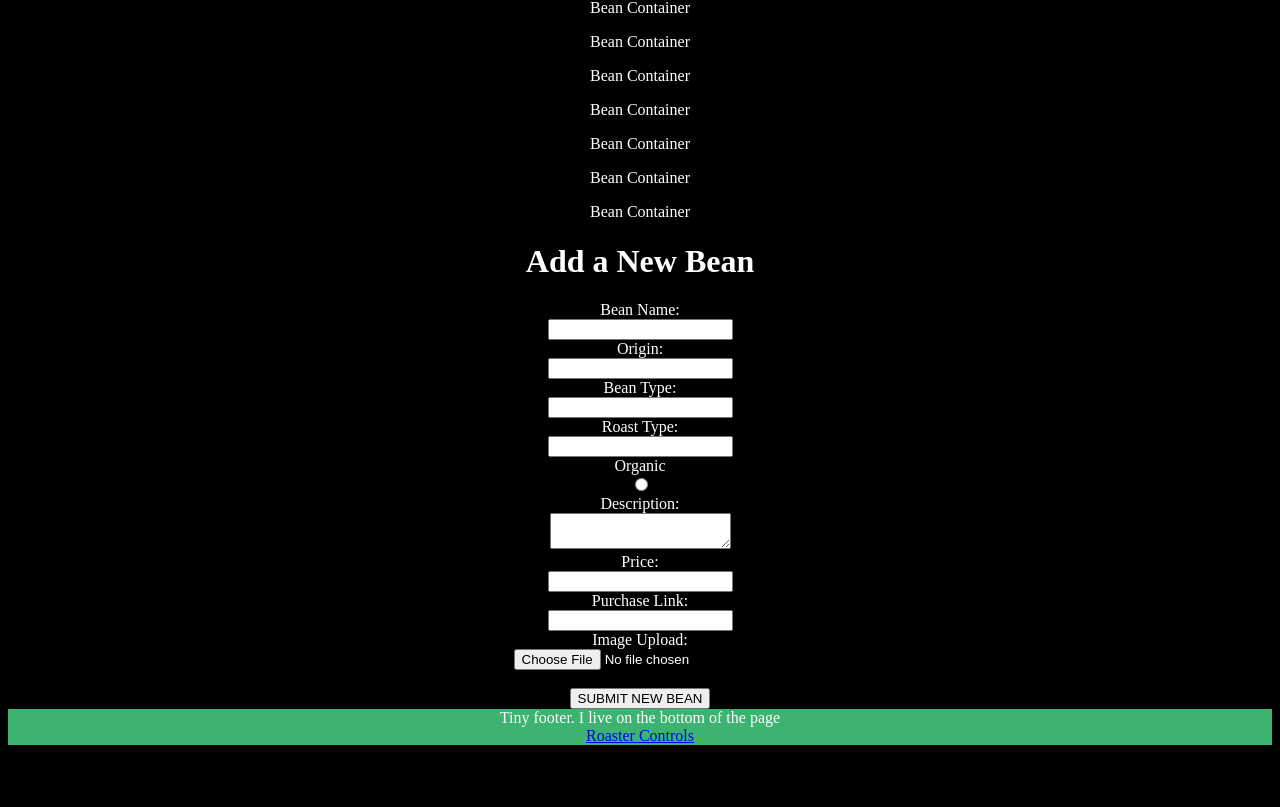
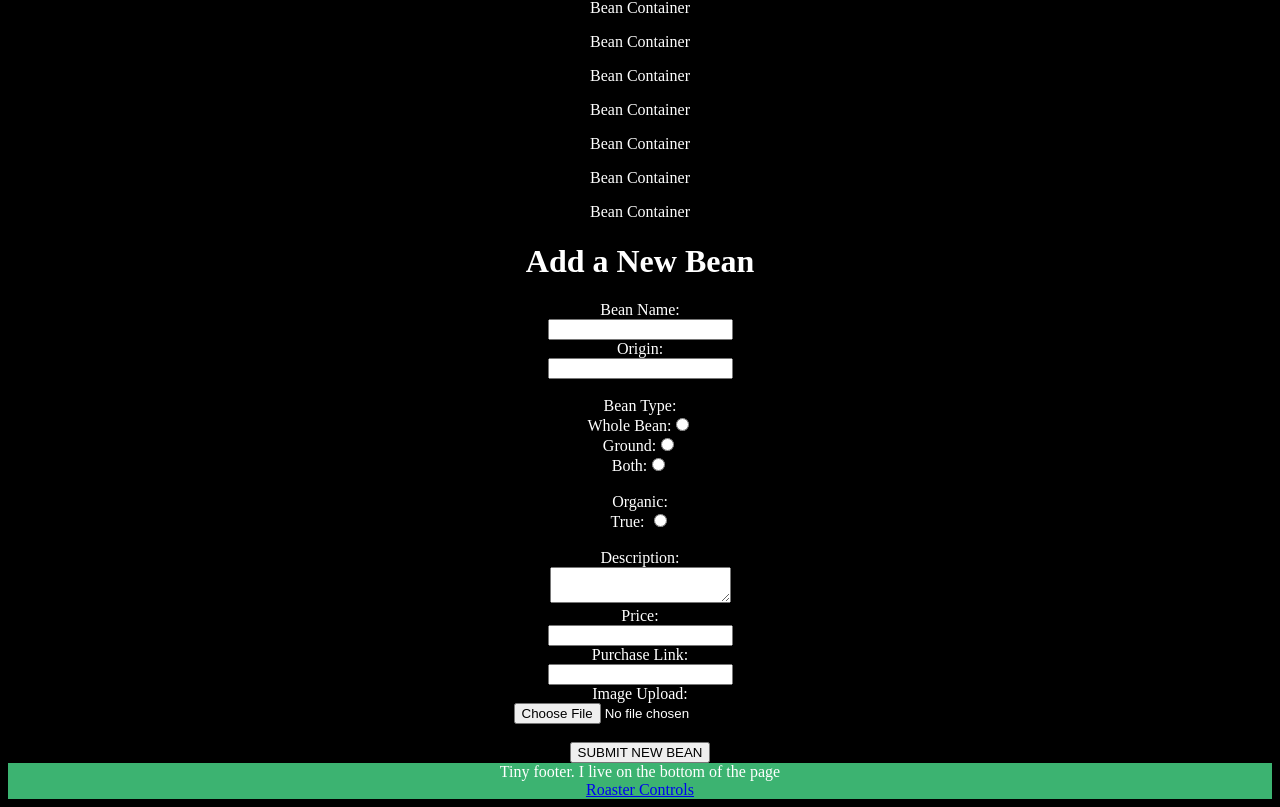
Before and after one commit to jlangner87/roaster_roster_client, a React (Create React App) app in the folder client/: page /admin in a window 1280 px wide. Shown: the part 610-1417 px from the top of the page. Before the commit the page ends 1363 px from the top, so only its background shows below. Built offline with nearby package versions, Linux system fonts and the light colour scheme.

Commit message:
initialize backend api directory

```diff
--- a/client/src/components/BeanForms.jsx
+++ b/client/src/components/BeanForms.jsx
@@ -9,12 +9,19 @@ const BeanForm = () => {
           <input id="bean_name" type="text" /><br/>
           <label for="bean_origin"> Origin: </label><br/>
           <input for="bean_origin" type="text"/><br/>
-          <label for="bean_type">Bean Type:</label><br/>
-          <input id="bean_type" type="text" /><br/>
-          <label for="roast_type">Roast Type:</label><br/>
-          <input id="roast_type" type="text" /><br/>
-          <label for="organic"> Organic </label><br/>
+          <br></br>
+          <label>Bean Type:</label><br/>
+          <label for="whole_bean">Whole Bean:</label>
+          <input for="whole_bean" type="radio" /><br/>
+          <label for="ground">Ground:</label>
+          <input for="" type="radio" /><br/>
+          <label for="both">Both:</label>
+          <input for="both" type="radio" /><br/>
+          <br></br>
+          <label>Organic:</label><br/>
+          <label for="organic"> True: </label>
           <input for="organic" type="radio" /><br/>
+          <br></br>
           <label for="description"> Description: </label><br/>
           <textarea id="description" type="text"/><br/>
           <label for="price">Price:</label><br/>
```
Also changed, not shown: client/src/components/UpdateBean.jsx (+9 -8 lines), 1 other file (tests, documents, lock files or other folders).
